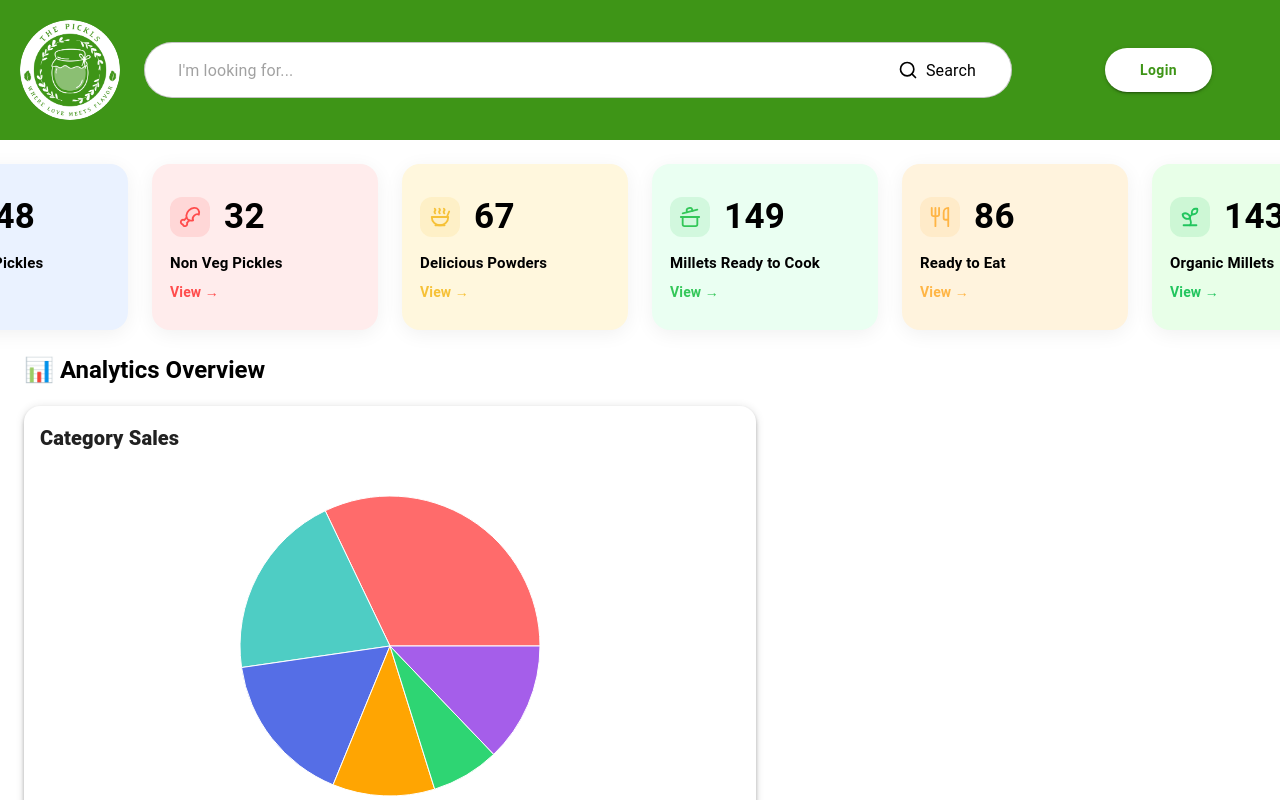
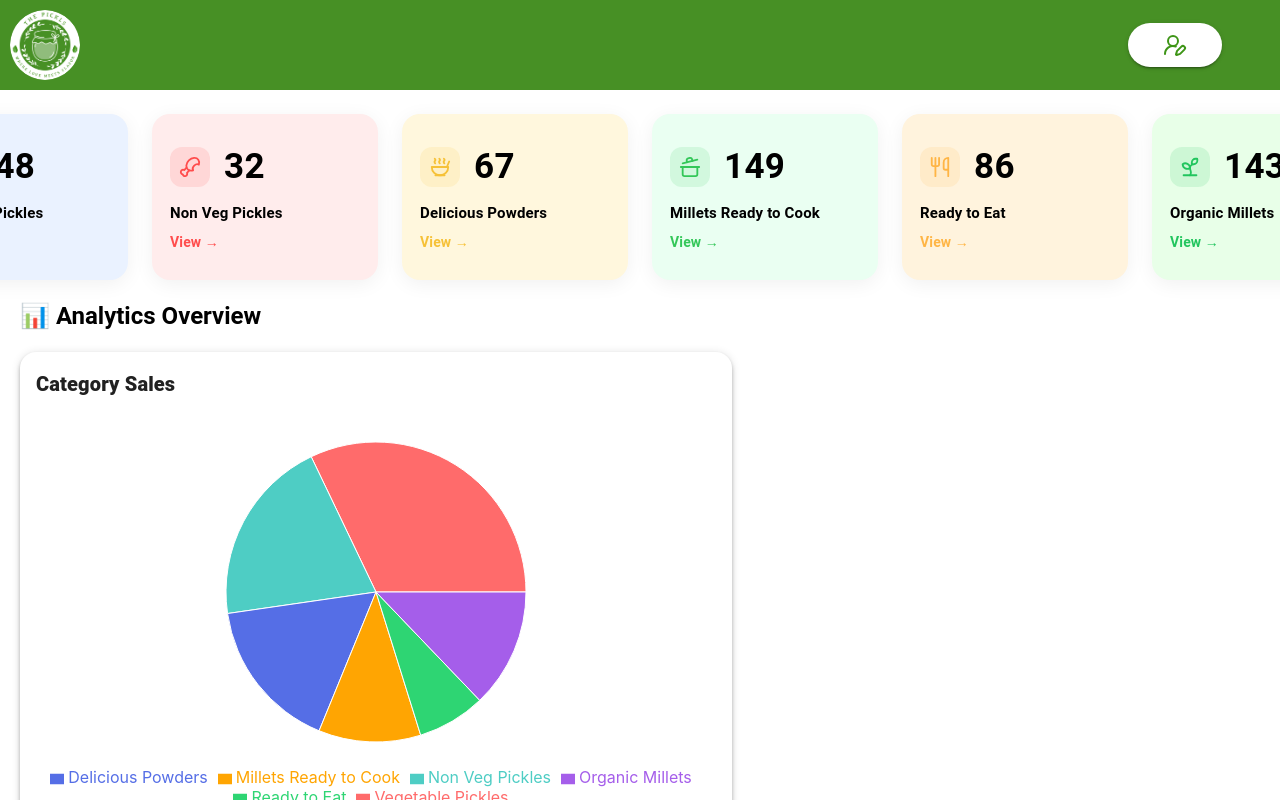
Before and after one commit to vadlamudisireesha1/dashboard, a React (Create React App) app: page / in a window 1280 px wide. Shown: the top 800 px of the page. Built offline with nearby package versions, Linux system fonts and the light colour scheme.

Commit message:
ui odifications in the navbar and the graphs

```diff
--- a/src/components/graphs/GraphView.jsx
+++ b/src/components/graphs/GraphView.jsx
@@ -33,14 +33,17 @@ export default function GraphView() {
   ];
 
   return (
-    <div style={{ padding: "24px" }}>
+    <div style={{ padding: "20px" }}>
       <Typography
         variant="h5"
         style={{ fontWeight: "bold", marginBottom: "20px" }}>
         📊 Analytics Overview
       </Typography>
 
-      <Grid container spacing={5}>
+      <Grid
+        container
+        spacing={2}
+        style={{ display: "flex", justifyContent: "space-between" }}>
         {/* Category Sales Chart */}
         <Grid item xs={12} md={6}>
           <Card elevation={4} style={{ padding: "16px", borderRadius: "16px" }}>
@@ -49,7 +52,7 @@ export default function GraphView() {
               style={{ marginBottom: "12px", fontWeight: 900 }}>
               Category Sales
             </Typography>
-            <PieChart width={700} height={400}>
+            <PieChart width={680} height={400}>
               <Pie
                 data={categorySales}
                 dataKey="value"
@@ -65,7 +68,6 @@ export default function GraphView() {
           </Card>
         </Grid>
 
-        {/* Monthly Sales Chart */}
         <Grid item xs={12} md={6}>
           <Card elevation={4} style={{ padding: "16px", borderRadius: "16px" }}>
             <Typography
@@ -73,7 +75,7 @@ export default function GraphView() {
               style={{ marginBottom: "12px", fontWeight: 900 }}>
               Monthly Sales
             </Typography>
-            <LineChart width={700} height={400} data={monthlySales}>
+            <LineChart width={680} height={400} data={monthlySales}>
               <CartesianGrid strokeDasharray="3 3" />
               <XAxis dataKey="month" />
               <YAxis />
--- a/src/components/navbar/Navbar.jsx
+++ b/src/components/navbar/Navbar.jsx
@@ -1,18 +1,18 @@
 import React from "react";
 import { Box, TextField, InputAdornment, Button } from "@mui/material";
 import { Search } from "lucide-react";
+import { UserRoundPen } from "lucide-react";
 
 function Navbar() {
   return (
     <Box
       sx={{
         MaxWidth: "100%",
-        backgroundColor: "#3E9517",
+        backgroundColor: "#3b8917ef",
         display: "flex",
         alignItems: "center",
-        padding: "20px",
+        padding: "10px",
         gap: 3,
-        mb: "10px",
       }}>
       {/* LOGO */}
       <Box
@@ -20,15 +20,15 @@ function Navbar() {
         src="/The_Pickls_logo.webp"
         alt="logo"
         sx={{
-          width: 100,
-          height: 100,
+          width: 70,
+          height: 70,
           borderRadius: "50%",
           objectFit: "contain",
         }}
       />
 
       {/* SEARCH BAR */}
-      <Box sx={{ width: "70%" }}>
+      {/* <Box sx={{ width: "70%" }}>
         <TextField
           placeholder="I'm looking for..."
           variant="outlined"
@@ -51,7 +51,7 @@ function Navbar() {
             ),
           }}
         />
-      </Box>
+      </Box> */}
 
       {/* RIGHT SIDE BUTTON */}
       <Button
@@ -69,7 +69,7 @@ function Navbar() {
             backgroundColor: "#e8e8e8",
           },
         }}>
-        Login
+        <UserRoundPen />
       </Button>
     </Box>
   );
```
